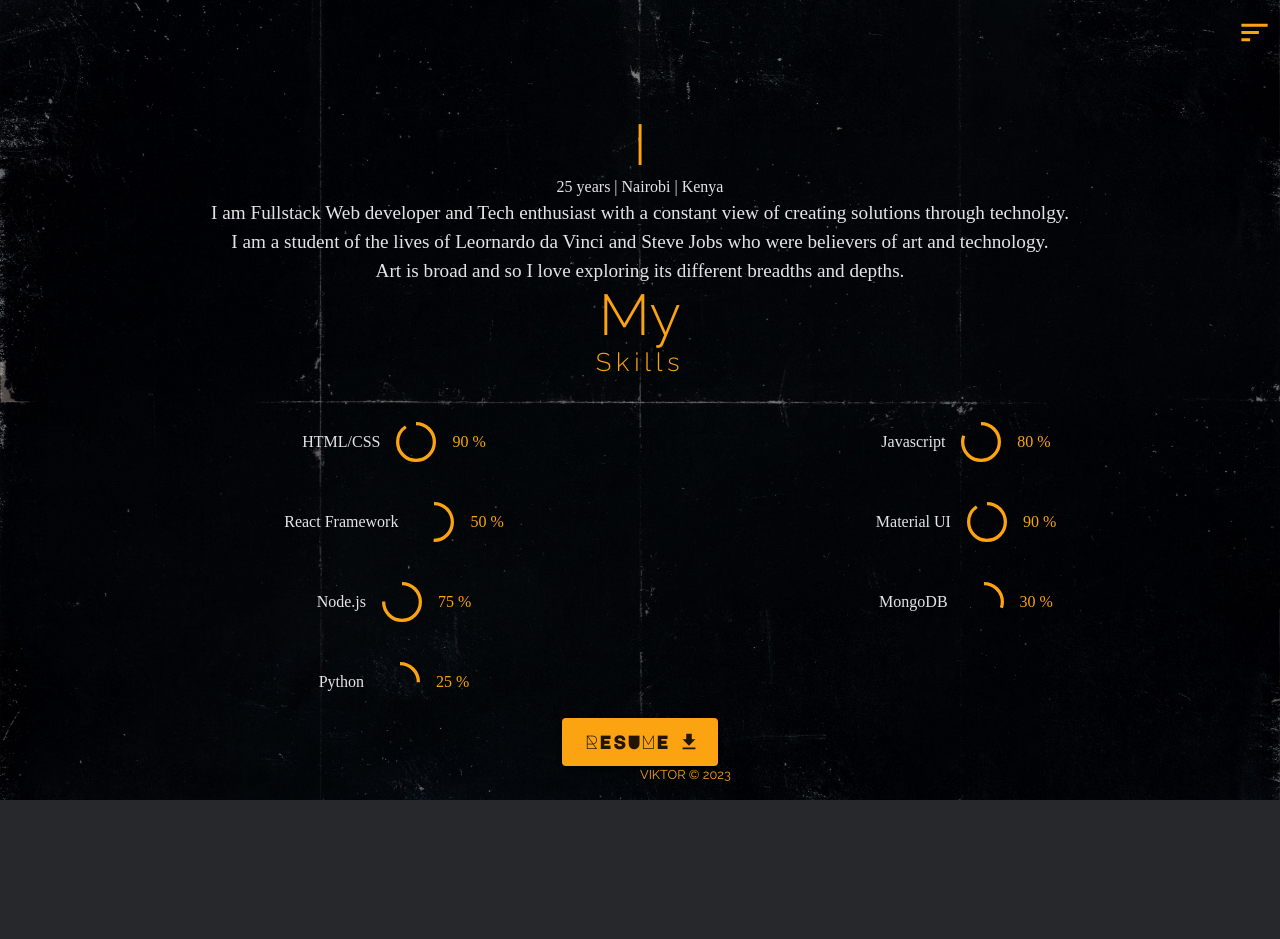
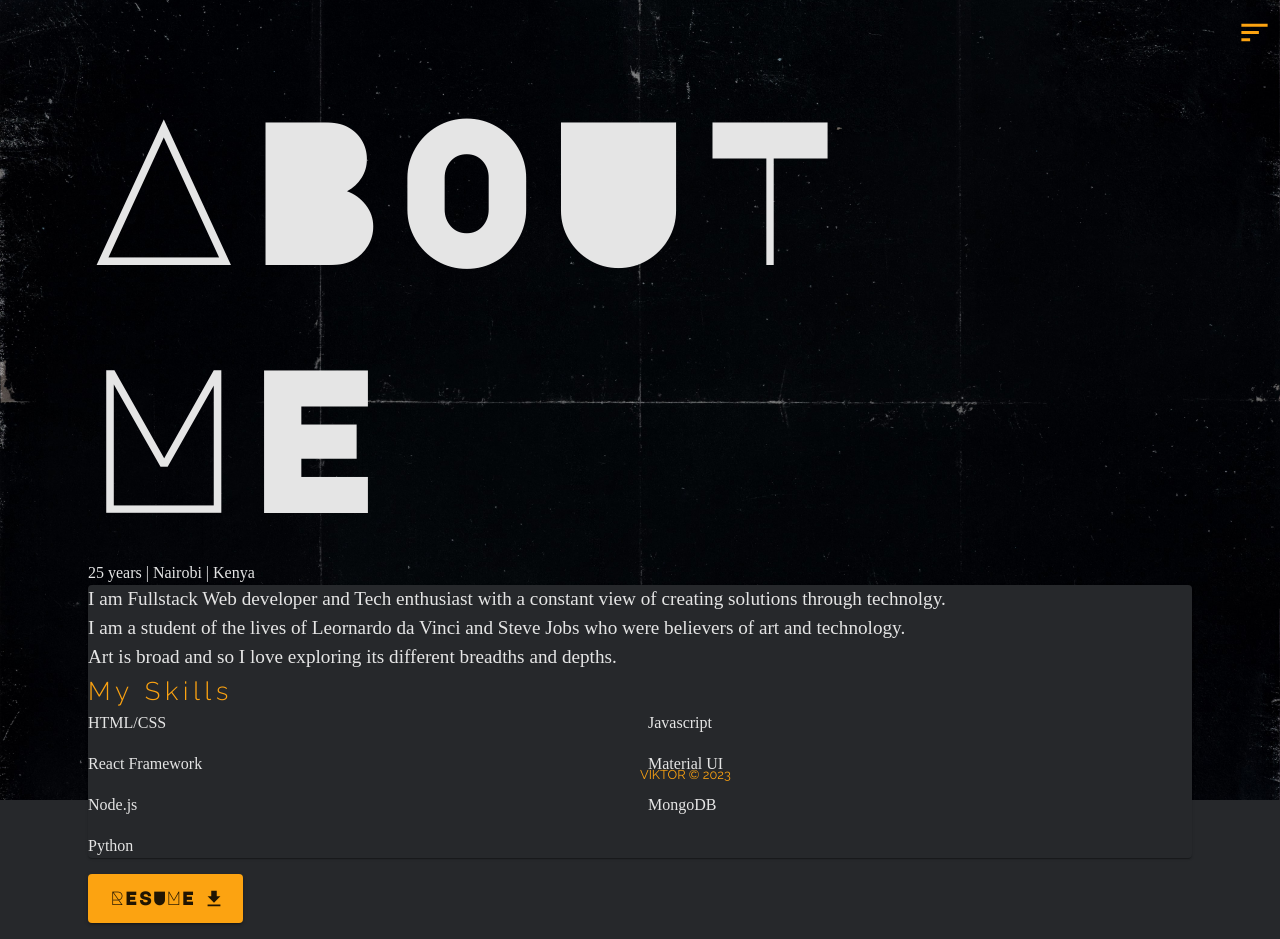
Before and after one commit to amature98/Portfolio, a React (Create React App) app: page /about-me in a window 1280 px wide. Before the commit the page ends 800 px from the top, so only its background shows below. Built offline with nearby package versions, Linux system fonts and the light colour scheme.

Commit message:
More changes

```diff
--- a/src/Components/LandingPageInfo/LandingHeader.js
+++ b/src/Components/LandingPageInfo/LandingHeader.js
@@ -17,7 +17,15 @@ function LandingHeader() {
 		});
 	});
 	return (
-		<Container maxWidth='xl'>
+		<Container
+			maxWidth='xl'
+			sx={{
+				display: "flex",
+				flexWrap: "wrap",
+				alignItems: "center",
+				width: "100%",
+				height: "100%",
+			}}>
 			<Box sx={{ overflow: "hidden" }}>
 				<Typography className='text' variant='h1'>
 					<span>V</span>I<span>K</span>TO<span>R</span>
--- a/src/Pages/About.js
+++ b/src/Pages/About.js
@@ -3,83 +3,62 @@ import {
 	Grid,
 	CircularProgress,
 	Typography,
-	Button
-} from '@mui/material';
-import DownloadIcon from '@mui/icons-material/Download';
-import React from 'react';
-import Page from './Page';
-import { webDevSkills as skills } from '../Components/Skills/Skills';
+	Button,
+	Card,
+} from "@mui/material";
+import DownloadIcon from "@mui/icons-material/Download";
+import React from "react";
+import Page from "./Page";
+import { webDevSkills as skills } from "../Components/Skills/Skills";
 
 function About() {
 	return (
 		<Page title='About Me'>
-			<Container sx={{ textAlign: 'center' }}>
+			<Container
+				sx={{
+					display: "flex",
+					flexWrap: "wrap",
+					width: "100%",
+					height: "100%",
+				}}>
 				<Container>
-					<Typography
-						variant='h2'
-						sx={{ color: 'text.secondary' }}>
-						I
+					<Typography variant='h1'>
+						<span>ABOUT ME</span>
 					</Typography>
 					<Typography variant='body2'>
-						{new Date().getFullYear() - 1998} years |
-						Nairobi | Kenya
+						{new Date().getFullYear() - 1998} years | Nairobi | Kenya
 					</Typography>
+					<Card>
 						<Typography variant='body1'>
-						I am Fullstack Web developer and Tech enthusiast
-						with a constant view of creating solutions
-						through technolgy.
-						<br />I am a student of the lives of Leornardo
-						da Vinci and Steve Jobs who were believers of
-						art and technology.
+							I am Fullstack Web developer and Tech enthusiast with a constant
+							view of creating solutions through technolgy.
+							<br />I am a student of the lives of Leornardo da Vinci and Steve
+							Jobs who were believers of art and technology.
 							<br />
-						Art is broad and so I love exploring its
-						different breadths and depths.
-					</Typography>
-					<Typography
-						variant='h2'
-						sx={{
-							color: 'text.secondary'
-						}}>
-						My
+							Art is broad and so I love exploring its different breadths and
+							depths.
 						</Typography>
 						<Typography
 							variant='subtitle1'
 							sx={{
-							color: 'text.secondary'
+								color: "text.secondary",
 							}}>
-						Skills
+							My Skills
 						</Typography>
-					<Grid container spacing={5} sx={{ margin: 0 }}>
+						<Grid container spacing={2}>
 							{skills.map((skill) => (
 								<Grid
 									item
 									xs={12}
 									md={6}
 									key={skill.id}
-								sx={{
-									display: 'flex',
-									alignItems: 'center',
-									justifyContent: 'center'
-								}}>
-								<Typography variant='body2'>
-									{skill.title}
-								</Typography>
-								<CircularProgress
-									variant='determinate'
-									value={skill.level}
-									color='secondary'
-									sx={{ ml: 2 }}
-								/>
-								<Typography
-									variant='body2'
-									color='text.secondary'
-									component='div'
-									sx={{ ml: 2 }}>
-									{skill.level} %
-								</Typography>
+									sx={{}}>
+									<Typography variant='body2'>{skill.title}</Typography>
 								</Grid>
 							))}
 						</Grid>
+					</Card>
+
 					<Button
 						component='a'
 						target='_blank'
--- a/src/Pages/Page.js
+++ b/src/Pages/Page.js
@@ -11,9 +11,6 @@ function Page({ children, title = "" }) {
 	return (
 		<Box
 			sx={{
-				display: "flex",
-				flexWrap: "wrap",
-				alignItems: "center",
 				width: "100%",
 				height: "100%",
 				background: `url(${Image})`,
```
Lines whose indentation alone changed are shown as unchanged.
